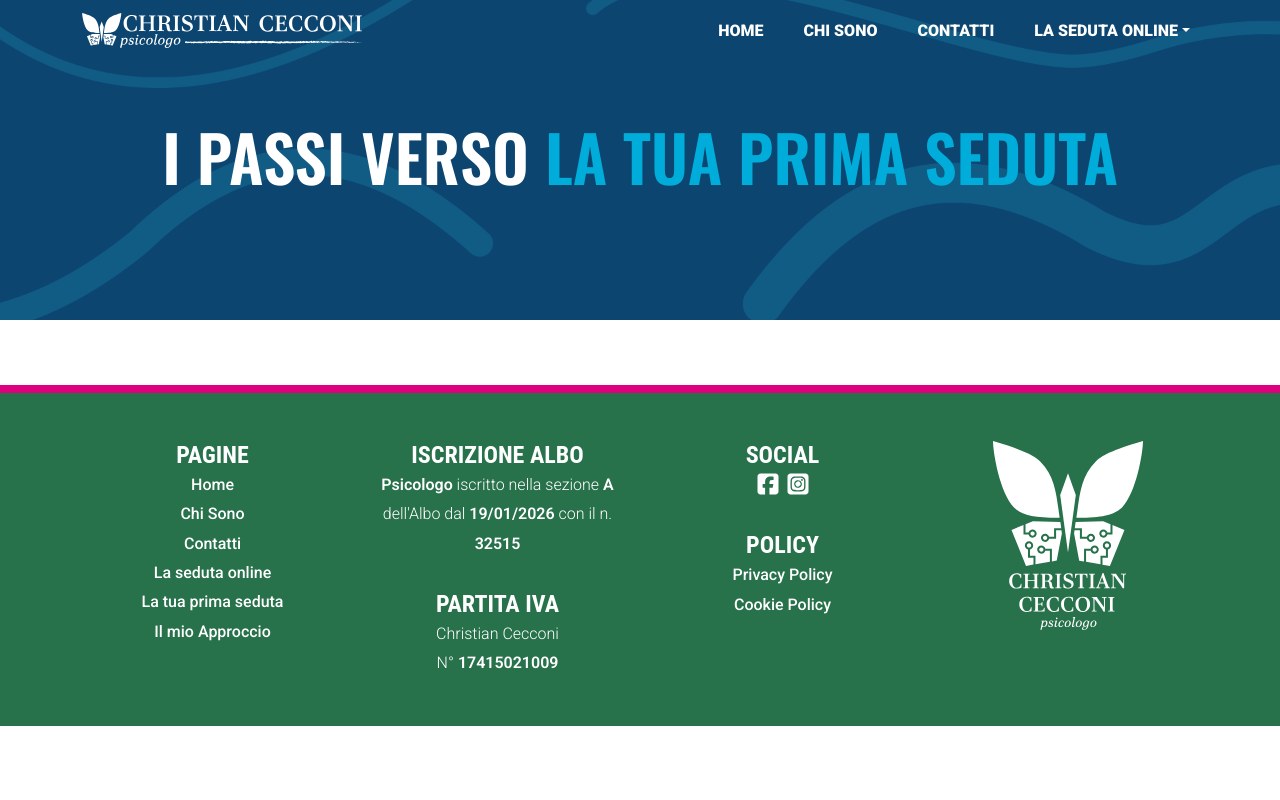
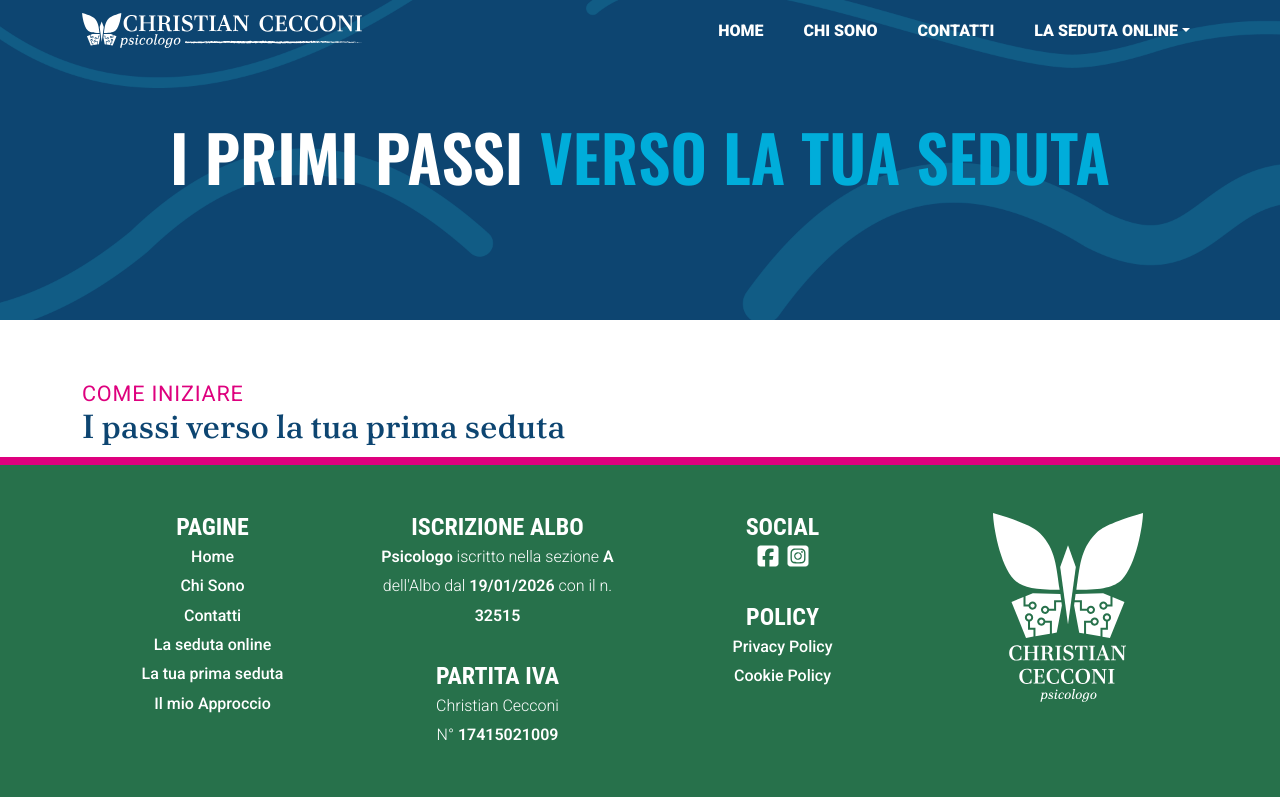
Before and after one commit to giannibussoletti/christiancecconi.it-migration, a React (Vite) app: page /seduta-online/i-primi-passi in a window 1280 px wide. Built offline with nearby package versions, Linux system fonts and the light colour scheme; a web font is replaced by a local one.

Commit message:
add title and cover variable

```diff
--- a/src/assets/pages/la_seduta_online/PrimiPassi.tsx
+++ b/src/assets/pages/la_seduta_online/PrimiPassi.tsx
@@ -1,13 +1,14 @@
 import { Container } from "react-bootstrap"
 import CoverPages from "../../components/CoverPages"
 import TitleSubtitle from "../../components/TitleSubtitle"
+import { primiPassiCover, primiPassiTitle } from "../../texts/T_PrimiPassi"
 
 const PrimiPassi = () => {
   return (
     <>
-      <CoverPages top="I passi verso" btm={"la tua prima seduta"} />
+      <CoverPages {...primiPassiCover} />
       <Container>
-        <TitleSubtitle title={""} content={""} />
+        <TitleSubtitle {...primiPassiTitle} />
       </Container>
     </>
   )
--- a/src/assets/texts/T_PrimiPassi.tsx
+++ b/src/assets/texts/T_PrimiPassi.tsx
@@ -1,11 +1,78 @@
 import type { H1Title, TitledBlock } from "../types"
 
 export const primiPassiCover: H1Title = {
-  top: "chi",
-  btm: "sono",
+  top: "i primi passi",
+  btm: "verso la tua seduta",
 }
 
 export const primiPassiTitle: TitledBlock = {
-  title: "Chi sono",
-  content: "Conosciamoci Meglio",
+  title: "Come iniziare",
+  content: "I passi verso la tua prima seduta",
 }
+
+{
+  /* <div class="sedute-online">
+  <div class="ombre-sez-sedute-on">
+    <div class="single_serv">
+      <div class="tit_serv"><i class="fa-solid fa-handshake" style="color: #de007e;"></i> Il primo contatto:</div>
+      <p>
+        Puoi scrivermi un messaggio o, se ne senti il bisogno, possiamo fissare <b>una breve chiamata
+        telefonica gratuita di orientamento</b> (della durata massima di 20 minuti). Questo spazio ci
+        servirà per mettere a fuoco le tue motivazioni, capire di cosa hai bisogno e valutare
+        insieme se sono il professionista giusto per te.
+      </p>
+    </div>
+  </div>
+
+  <div class="ombre-sez-sedute-on">
+    <div class="single_serv">
+      <div class="tit_serv"><i class="fa-solid fa-play" style="color: #de007e;"></i> Dettagli pratici e costi:</div>
+      <p>
+        Se decideremo di iniziare questo percorso insieme, concorderemo giorno e orario della prima
+        seduta online. <b>Il costo di ogni incontro della durata di 50 minuti è di 45€.</b> Ci tengo a
+        essere subito chiaro su questo aspetto affinché tu possa valutare il tuo impegno con la
+        massima serenità.
+      </p>
+    </div>
+  </div>
+</div> */
+}
+
+{
+  /* <div class="sedute-online">
+  <div class="ombre-sez-sedute-on">
+    <div class="single_serv">
+      <div class="tit_serv">
+        <i class="fa-solid fa-file-signature" style="color: #de007e"></i> Il Consenso Informato:
+      </div>
+      <p>
+        <b>A tutela della tua privacy e dei tuoi diritti</b>, ti invierò il Modulo di Consenso Informato. È
+        un documento semplice ma fondamentale, che andrà visionato e accettato prima di iniziare il
+        nostro lavoro clinico, restituendolo firmato prima della nostra seduta.
+      </p>
+    </div>
+  </div>
+  <div class="ombre-sez-sedute-on">
+    <div class="single_serv">
+      <div class="tit_serv">
+        <i class="fa-solid fa-dice" style="color: #de007e"></i> Pagamento e Gestione degli
+        Imprevisti:
+      </div>
+      <p>
+       Capisco perfettamente che la vita sia fatta di imprevisti, per questo ho una policy pensata per tutelare il tempo e l'impegno di entrambi:
+      </p>
+      <ul id="first-session">
+        <li>
+          Se hai bisogno di spostare l'appuntamento, ti basterà avvisarmi con almeno 24 ore di
+          anticipo: riprogrammeremo la seduta senza alcun problema.
+        </li>
+        <li>
+          Se invece l'imprevisto o la disdetta avvengono a meno di 24 ore dall'incontro, potremo
+          comunque recuperare il 50% del tempo previsto concordando un nuovo momento per un incontro
+          di 25 minuti.
+        </li>
+      </ul>
+    </div>
+  </div>
+</div> */
+}
```
